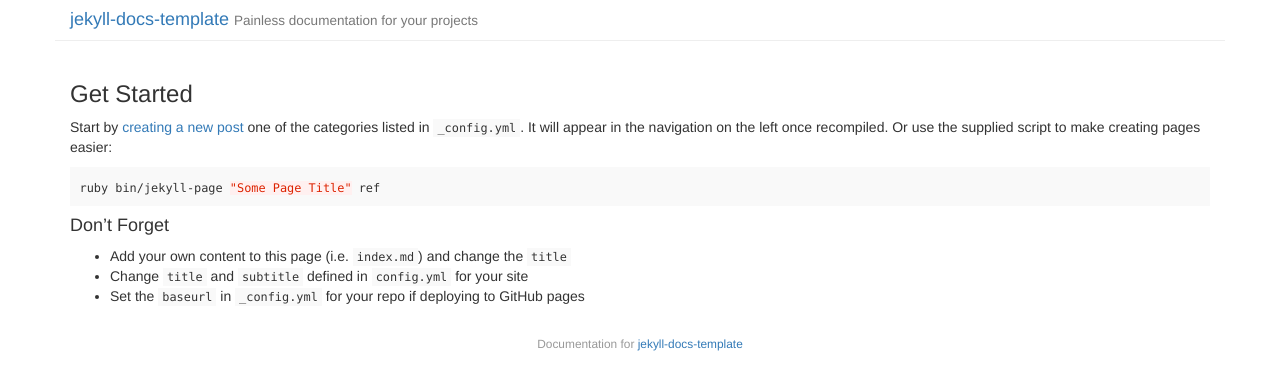
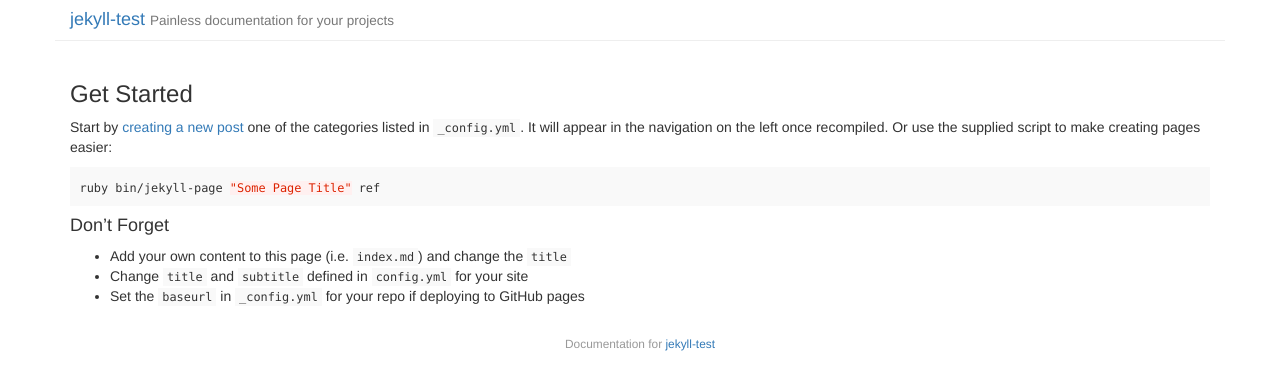
Before and after one commit to rallech/jekyll_test, a Jekyll site: the page built from index.md, in a window 1280 px wide. Shown: the top 390 px of the page. Built offline with Jekyll 4.4.1, drawn with Linux system fonts in a browser that asks for light colours.

Commit message:
Update _config.yml

```diff
--- a/_config.yml
+++ b/_config.yml
@@ -1,5 +1,5 @@
 # Site title and subtitle. This is used in _includes/header.html
-title: 'jekyll-docs-template'
+title: 'jekyll-test'
 subtitle: 'Painless documentation for your projects'
 
 # if you wish to integrate disqus on pages set your shortname here
@@ -15,7 +15,7 @@ google_analytics_id: ''
 navigation: 2
 
 # URL to source code, used in _includes/footer.html
-codeurl: 'https://github.com/bruth/jekyll-docs-template'
+codeurl: 'https://github.com/rallech/jekyll-docs-template'
 
 # Default categories (in order) to appear in the navigation
 sections: [
```
